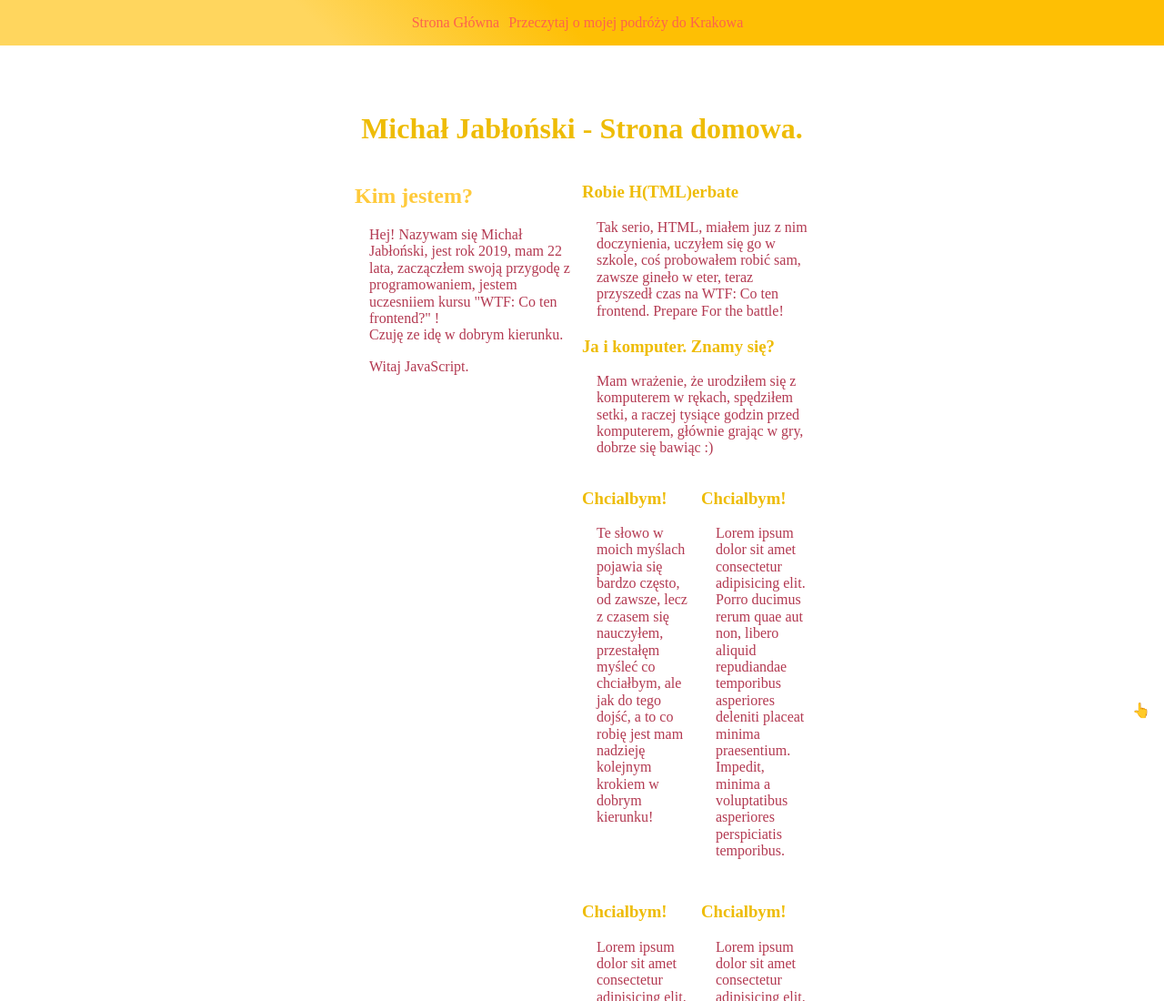
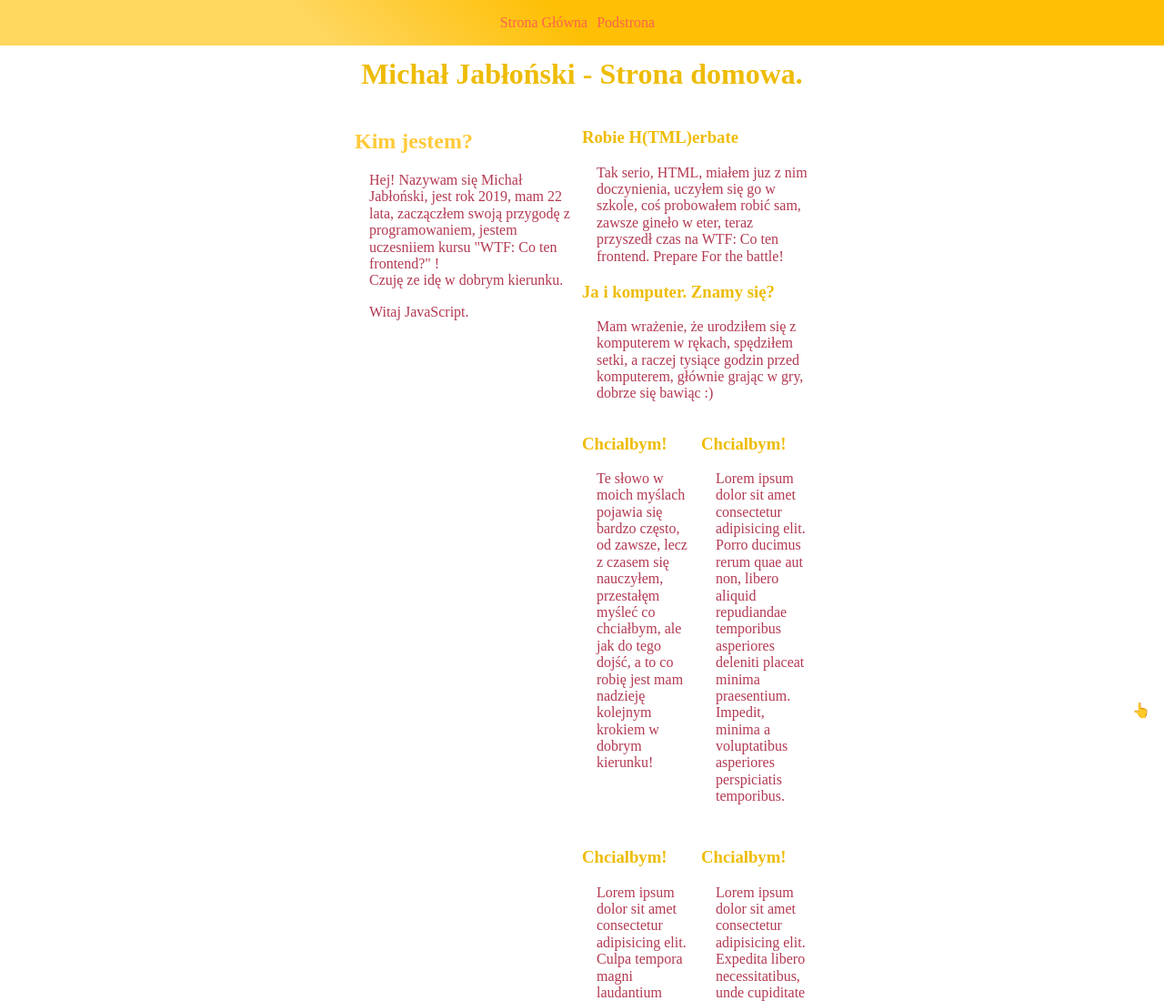
Before and after one commit to waveex/homepage--gulp, a website: page src/content/index.html in a window 1280 px wide. Shown: the top 1100 px of the page at 91% size. Drawn offline with nearby package versions, Linux system fonts and the light colour scheme; files that its build step writes are made by us from their sources.

Commit message:
:feat:content-change

```diff
--- a/src/content/index.html
+++ b/src/content/index.html
@@ -27,7 +27,7 @@
         </li>
 
         <li class="navigation__item">
-          <a class="navigation__link" href="#Wyjazd">Przeczytaj o mojej podróży do Krakowa</a>
+          <a class="navigation__link" href="#Wyjazd">Podstrona</a>
         </li>
       </ul>
     </nav>
--- a/src/scss/main.scss
+++ b/src/scss/main.scss
@@ -100,7 +100,7 @@
   width: 100%;
   max-width: 500px;
   margin: 32px auto;
-  padding: 70px;
+  padding: 10px;
   display: grid;
   grid-template-areas:
     "header  header"
```
